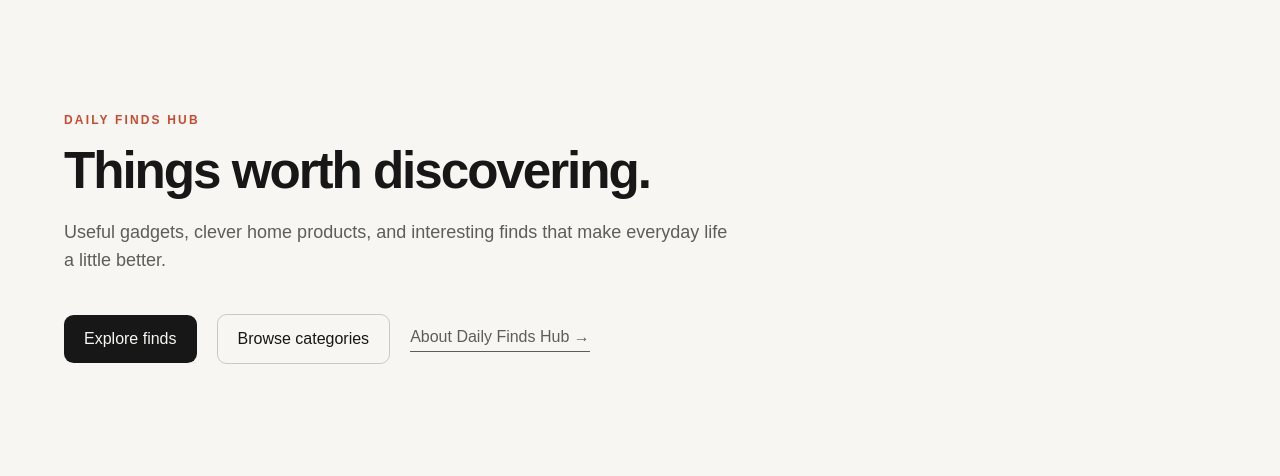
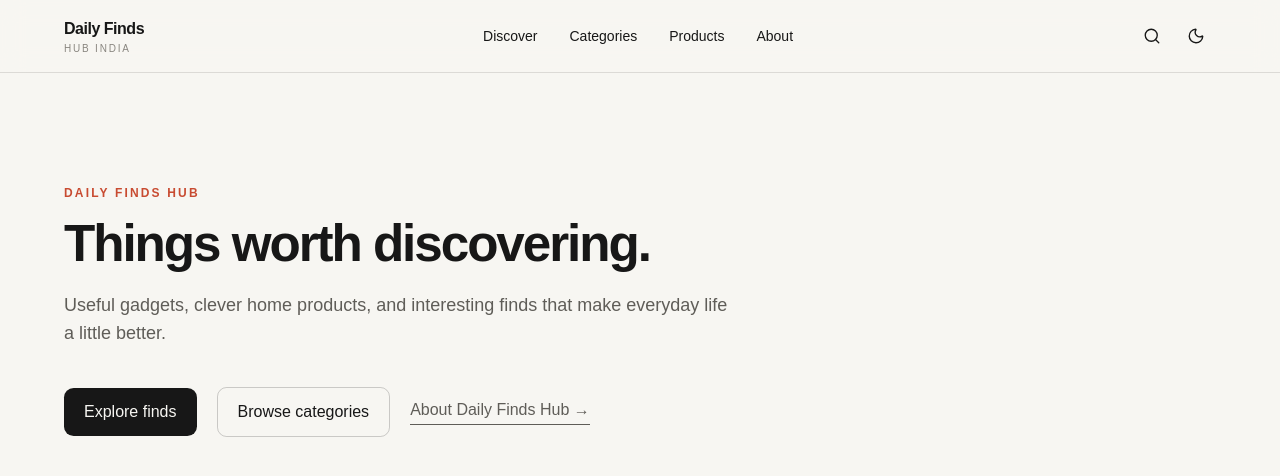
Before and after one commit to daily-finds-hub-india/daily-finds-hub, a Next.js app: page / in a window 1280 px wide. Shown: the top 476 px of the page. Built offline with nearby package versions, Linux system fonts and the light colour scheme.

Commit message:
feat: add responsive site header

```diff
--- a/next.config.ts
+++ b/next.config.ts
@@ -1,8 +1,9 @@
-import type { NextConfig } from "next";
+import type { NextConfig } from 'next';
 
 const nextConfig: NextConfig = {
   /* config options here */
-  reactCompiler: true,
+  allowedDevOrigins: ['172.16.140.69'],
+  reactCompiler: true
 };
 
 export default nextConfig;
--- a/src/app/layout.tsx
+++ b/src/app/layout.tsx
@@ -1,5 +1,8 @@
 import type { Metadata } from 'next';
+import Script from 'next/script';
 import { DM_Sans } from 'next/font/google';
+
+import { Header } from '@/components/layout/Header';
 import './globals.css';
 
 const dmSans = DM_Sans({
@@ -17,6 +20,24 @@ export const metadata: Metadata = {
     'Discover useful gadgets, clever home products, kitchen finds, and interesting products worth knowing about.'
 };
 
+const themeScript = `
+(function () {
+  try {
+    const storedTheme = localStorage.getItem("daily-finds-theme");
+    const systemPrefersDark = window.matchMedia(
+      "(prefers-color-scheme: dark)"
+    ).matches;
+
+    const theme =
+      storedTheme || (systemPrefersDark ? "dark" : "light");
+
+    if (theme === "dark") {
+      document.documentElement.classList.add("dark");
+    }
+  } catch {}
+})();
+`;
+
 export default function RootLayout({
   children
 }: Readonly<{
@@ -24,7 +45,15 @@ export default function RootLayout({
 }>) {
   return (
     <html lang="en" suppressHydrationWarning>
-      <body className={dmSans.variable}>{children}</body>
+      <head>
+        <Script id="theme-script" strategy="beforeInteractive">
+          {themeScript}
+        </Script>
+      </head>
+      <body className={dmSans.variable}>
+        <Header />
+        {children}
+      </body>
     </html>
   );
 }
--- /dev/null
+++ b/src/components/layout/Header.tsx
@@ -0,0 +1,103 @@
+'use client';
+
+import { useCallback, useEffect, useState } from 'react';
+import { Menu, Search } from 'lucide-react';
+import Link from 'next/link';
+
+import { Container } from '@/components/layout/Container';
+import { MobileMenu } from '@/components/layout/MobileMenu';
+import { ThemeToggle } from '@/components/layout/ThemeToggle';
+import { IconButton } from '@/components/ui/IconButton';
+import { cn } from '@/lib/utils';
+
+const navigation = [
+  { label: 'Discover', href: '/' },
+  { label: 'Categories', href: '/category' },
+  { label: 'Products', href: '/products' },
+  { label: 'About', href: '/about' }
+];
+
+export function Header() {
+  const [menuOpen, setMenuOpen] = useState(false);
+  const [scrolled, setScrolled] = useState(false);
+  const closeMenu = useCallback(() => setMenuOpen(false), []);
+
+  useEffect(() => {
+    function handleScroll() {
+      setScrolled(window.scrollY > 12);
+    }
+
+    handleScroll();
+
+    window.addEventListener('scroll', handleScroll);
+
+    return () => {
+      window.removeEventListener('scroll', handleScroll);
+    };
+  }, []);
+
+  return (
+    <>
+      <header
+        className={cn(
+          'sticky top-0 z-40 w-full border-b transition-all duration-300',
+          'border-[var(--border)]',
+          'bg-[var(--header-background)] backdrop-blur-md',
+          scrolled && 'shadow-[var(--shadow-subtle)]'
+        )}
+      >
+        <Container className="flex h-18 items-center justify-between">
+          <Link
+            href="/"
+            className="group shrink-0"
+            aria-label="Daily Finds Hub home"
+          >
+            <span className="block text-base font-bold tracking-[-0.03em]">
+              Daily Finds
+            </span>
+
+            <span className="block text-[10px] font-medium uppercase tracking-[0.18em] text-[var(--text-muted)] transition-colors group-hover:text-[var(--accent)]">
+              Hub India
+            </span>
+          </Link>
+
+          <nav
+            className="hidden items-center gap-8 lg:flex"
+            aria-label="Primary navigation"
+          >
+            {navigation.map((item) => (
+              <Link
+                key={item.href}
+                href={item.href}
+                className="text-sm font-medium text-[var(--text-secondary)] transition-colors hover:text-[var(--text-primary)]"
+              >
+                {item.label}
+              </Link>
+            ))}
+          </nav>
+
+          <div className="flex items-center gap-1">
+            <IconButton label="Search">
+              <Search size={18} strokeWidth={1.8} />
+            </IconButton>
+
+            <div className="hidden sm:block">
+              <ThemeToggle />
+            </div>
+
+            <div className="lg:hidden">
+              <IconButton
+                label="Open navigation menu"
+                onClick={() => setMenuOpen(true)}
+              >
+                <Menu size={20} strokeWidth={1.8} />
+              </IconButton>
+            </div>
+          </div>
+        </Container>
+      </header>
+
+      <MobileMenu isOpen={menuOpen} onClose={closeMenu} />
+    </>
+  );
+}
--- /dev/null
+++ b/src/components/layout/MobileMenu.tsx
@@ -0,0 +1,115 @@
+'use client';
+
+import { useEffect } from 'react';
+import Link from 'next/link';
+import { ArrowUpRight, X } from 'lucide-react';
+
+import { IconButton } from '@/components/ui/IconButton';
+import { ThemeToggle } from '@/components/layout/ThemeToggle';
+
+interface MobileMenuProps {
+  isOpen: boolean;
+  onClose: () => void;
+}
+
+const navigation = [
+  { label: 'Discover', href: '/' },
+  { label: 'Categories', href: '/category' },
+  { label: 'Products', href: '/products' },
+  { label: 'About', href: '/about' }
+];
+
+export function MobileMenu({ isOpen, onClose }: MobileMenuProps) {
+  useEffect(() => {
+    if (!isOpen) {
+      document.body.style.overflow = '';
+      return;
+    }
+
+    document.body.style.overflow = 'hidden';
+
+    function handleKeyDown(event: KeyboardEvent) {
+      if (event.key === 'Escape') {
+        onClose();
+      }
+    }
+
+    window.addEventListener('keydown', handleKeyDown);
+
+    return () => {
+      document.body.style.overflow = '';
+      window.removeEventListener('keydown', handleKeyDown);
+    };
+  }, [isOpen, onClose]);
+
+  if (!isOpen) {
+    return null;
+  }
+
+  return (
+    <div
+      className="fixed inset-0 z-50 bg-[var(--background)] lg:hidden"
+      role="dialog"
+      aria-modal="true"
+      aria-label="Navigation menu"
+    >
+      <div className="flex h-20 items-center justify-between border-b border-[var(--border)] px-5 sm:px-8">
+        <Link
+          href="/"
+          onClick={onClose}
+          className="group"
+          aria-label="Daily Finds Hub home"
+        >
+          <span className="block text-base font-bold leading-none tracking-[-0.03em] text-[var(--text-primary)]">
+            Daily Finds
+          </span>
+
+          <span className="mt-1 block text-[10px] font-semibold uppercase tracking-[0.18em] text-[var(--text-muted)] transition-colors group-hover:text-[var(--accent)]">
+            Hub India
+          </span>
+        </Link>
+
+        <IconButton label="Close navigation menu" onClick={onClose}>
+          <X size={21} strokeWidth={1.8} />
+        </IconButton>
+      </div>
+
+      <nav className="px-5 pt-7 sm:px-8 sm:pt-9" aria-label="Mobile navigation">
+        <ul>
+          {navigation.map((item) => (
+            <li key={item.href}>
+              <Link
+                href={item.href}
+                onClick={onClose}
+                className="group flex min-h-14 items-center justify-between border-b border-[var(--border)] py-3 text-[1.35rem] font-medium leading-tight tracking-[-0.025em] text-[var(--text-primary)] transition-colors duration-200 hover:text-[var(--accent)]"
+              >
+                <span>{item.label}</span>
+
+                <ArrowUpRight
+                  size={19}
+                  strokeWidth={1.7}
+                  className="opacity-0 transition-all duration-200 group-hover:translate-x-0.5 group-hover:-translate-y-0.5 group-hover:opacity-100"
+                  aria-hidden="true"
+                />
+              </Link>
+            </li>
+          ))}
+        </ul>
+
+        <div className="mt-7 flex items-center justify-between py-5">
+          <div>
+            <p className="text-base font-medium tracking-tight text-[var(--text-primary)]">
+              Appearance
+            </p>
+
+            <p className="mt-1 text-xs text-[var(--text-muted)]">
+              Switch between light and dark
+            </p>
+          </div>
+
+          <ThemeToggle />
+        </div>
+      </nav>
+    </div>
+  );
+}
--- /dev/null
+++ b/src/components/layout/ThemeToggle.tsx
@@ -0,0 +1,59 @@
+'use client';
+
+import { useSyncExternalStore } from 'react';
+import { Moon, Sun } from 'lucide-react';
+
+import { IconButton } from '@/components/ui/IconButton';
+
+type Theme = 'light' | 'dark';
+
+const STORAGE_KEY = 'daily-finds-theme';
+
+function getTheme(): Theme {
+  if (typeof document === 'undefined') {
+    return 'light';
+  }
+
+  return document.documentElement.classList.contains('dark') ? 'dark' : 'light';
+}
+
+function subscribe(callback: () => void) {
+  window.addEventListener('storage', callback);
+
+  return () => {
+    window.removeEventListener('storage', callback);
+  };
+}
+
+function getServerTheme(): Theme {
+  return 'light';
+}
+
+export function ThemeToggle() {
+  const theme = useSyncExternalStore(subscribe, getTheme, getServerTheme);
+
+  function toggleTheme() {
+    const nextTheme: Theme = theme === 'light' ? 'dark' : 'light';
+
+    document.documentElement.classList.toggle('dark', nextTheme === 'dark');
+
+    localStorage.setItem(STORAGE_KEY, nextTheme);
+
+    window.dispatchEvent(new Event('storage'));
+  }
+
+  const isDark = theme === 'dark';
+
+  return (
+    <IconButton
+      label={`Switch to ${isDark ? 'light' : 'dark'} theme`}
+      onClick={toggleTheme}
+    >
+      {isDark ? (
+        <Sun size={18} strokeWidth={1.8} />
+      ) : (
+        <Moon size={18} strokeWidth={1.8} />
+      )}
+    </IconButton>
+  );
+}
--- /dev/null
+++ b/src/components/ui/IconButton.tsx
@@ -0,0 +1,36 @@
+import type { ButtonHTMLAttributes, ReactNode } from 'react';
+import { cn } from '@/lib/utils';
+
+interface IconButtonProps extends ButtonHTMLAttributes<HTMLButtonElement> {
+  label: string;
+  children: ReactNode;
+}
+
+export function IconButton({
+  label,
+  children,
+  className,
+  ...props
+}: IconButtonProps) {
+  return (
+    <button
+      type="button"
+      aria-label={label}
+      className={cn(
+        'inline-flex h-10 w-10 items-center justify-center rounded-full',
+        'text-[var(--text-primary)]',
+        'transition-all duration-200',
+        'hover:bg-[var(--surface-muted)]',
+        'focus-visible:outline-none',
+        'focus-visible:ring-2',
+        'focus-visible:ring-[var(--accent)]',
+        'focus-visible:ring-offset-2',
+        'focus-visible:ring-offset-[var(--background)]',
+        className
+      )}
+      {...props}
+    >
+      {children}
+    </button>
+  );
+}
```
